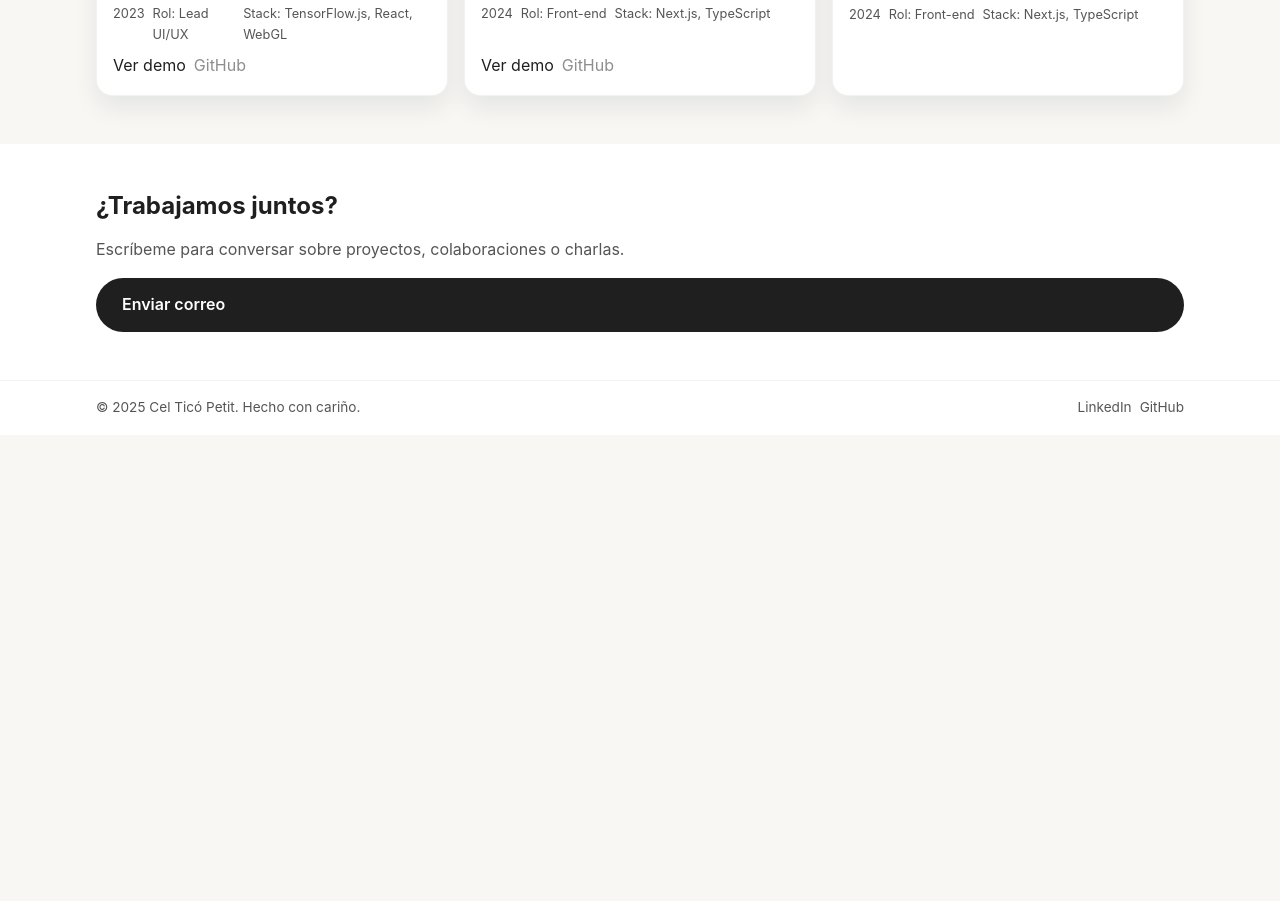
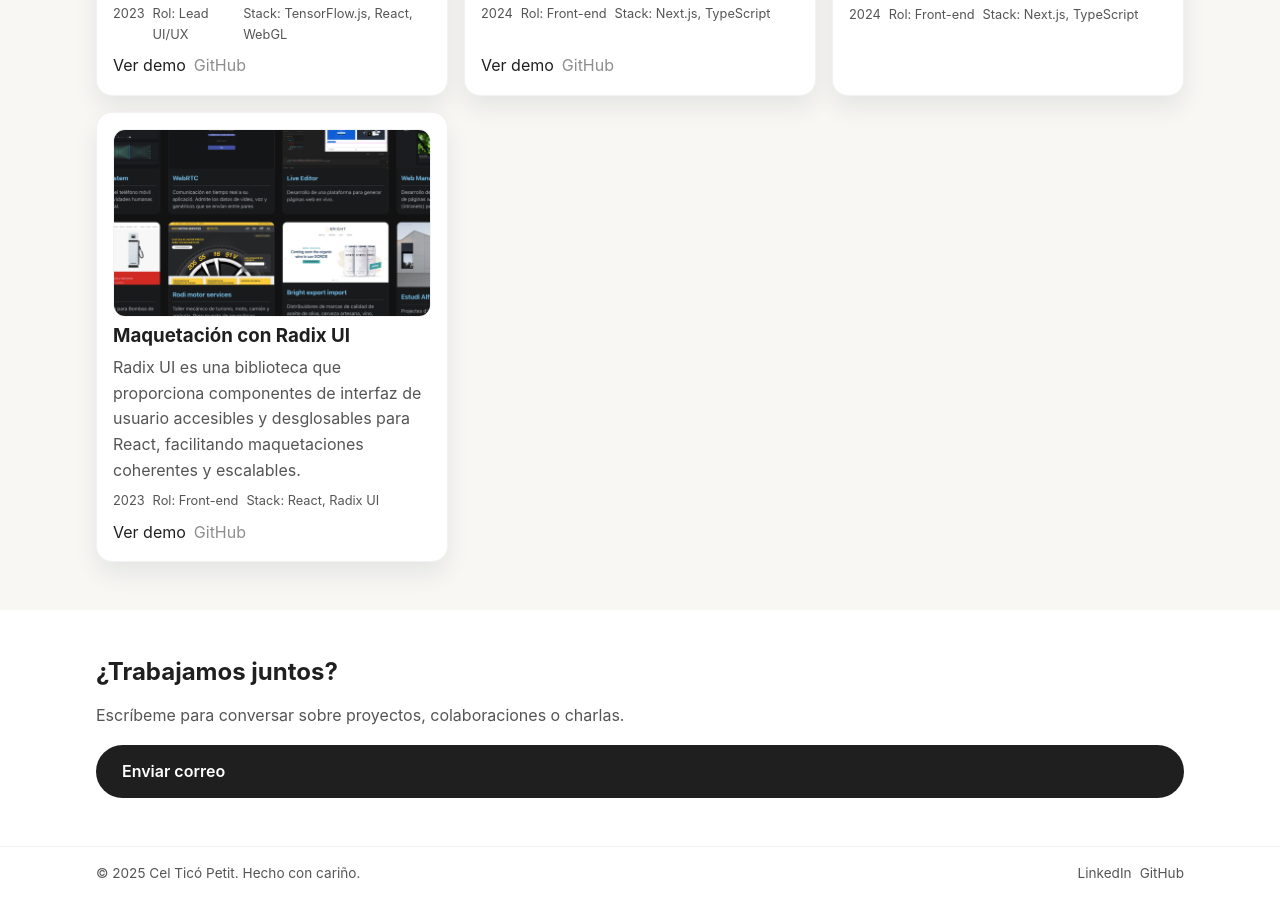
Before and after one commit to Celtico/Portfolio, a plain HTML site: page index.html in a window 1280 px wide. Shown: the part 1515-2416 px from the top of the page. Before the commit the page ends 1950 px from the top, so only its background shows below. Drawn offline with Linux system fonts and the light colour scheme.

Commit message:
new card

```diff
--- a/index.html
+++ b/index.html
@@ -140,6 +140,36 @@
               </ul>
             </article>
 
+            <article class="project-card">
+              <img
+                class="project-card__image"
+                src="assets/Maquetacion-con-Radix-UI.webp"
+                alt="Componentes modulares construidos con Radix UI para un diseño accesible"
+                loading="lazy"
+              />
+              <h3>Maquetación con Radix UI</h3>
+              <p>
+                Radix UI es una biblioteca que proporciona componentes de
+                interfaz de usuario accesibles y desglosables para React,
+                facilitando maquetaciones coherentes y escalables.
+              </p>
+              <ul class="project-card__meta">
+                <li>2023</li>
+                <li>Rol: Front-end</li>
+                <li>Stack: React, Radix UI</li>
+              </ul>
+              <div class="project-card__actions">
+                <a
+                  class="link"
+                  href="https://next.serverscel.com/es/proyectos.html"
+                  target="_blank"
+                  rel="noreferrer"
+                  >Ver demo</a
+                >
+                <a class="link" href="#" aria-disabled="true">GitHub</a>
+              </div>
+            </article>
+
           </div>
         </div>
       </section>
```
Also changed, not shown: assets/Maquetacion-con-Radix-UI.webp (added), 1 other file.
